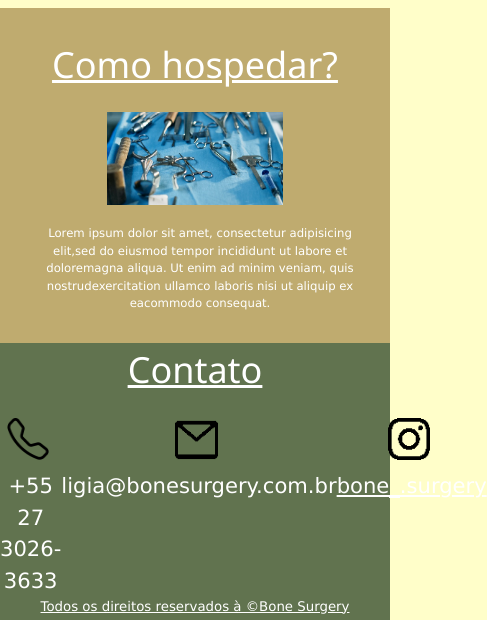
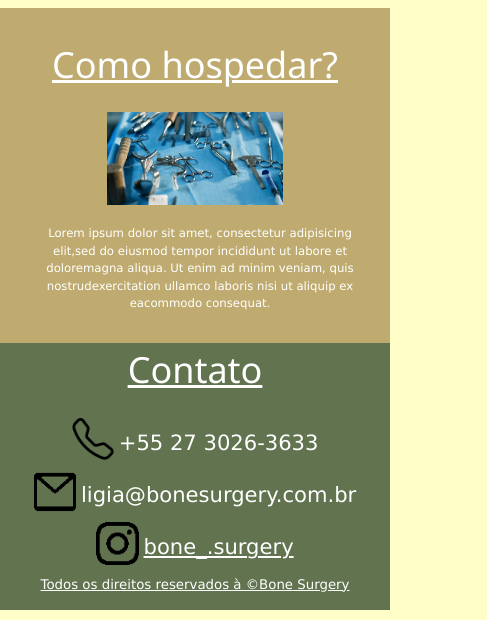
Before and after one commit to BernardoAbaurre/BoneSurgery, a plain HTML site: page index.html in a window 390 px wide. Shown: the part 494-1114 px from the top of the page, 487 px wide, since content can reach past the window. Drawn offline with nearby package versions, Linux system fonts and the light colour scheme.

Commit message:
Bug do rodapé concertado

```diff
--- a/index.html
+++ b/index.html
@@ -7,7 +7,7 @@
     <link rel="stylesheet" href="style.css">
     <link rel="stylesheet" href="https://www.w3schools.com/w3css/4/w3.css">
     <title>Bone Surgery</title>
-    <meta name="theme-color" content="#729bb3" />
+    <meta name="theme-color" content="#61734F" />
 </head>
 <body onscroll="fechar()">
 <div class="header">
--- a/style.css
+++ b/style.css
@@ -174,7 +174,7 @@ a.logo
 
 @media screen and (max-width: 500px)
 {
-    .contatos
+    .contatos ul
     {
         display: block;
         text-align: center;
```
